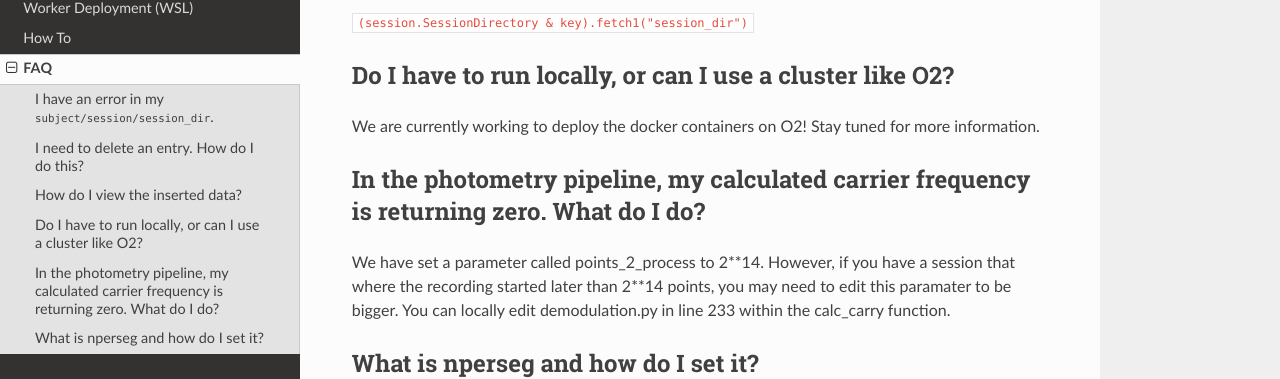
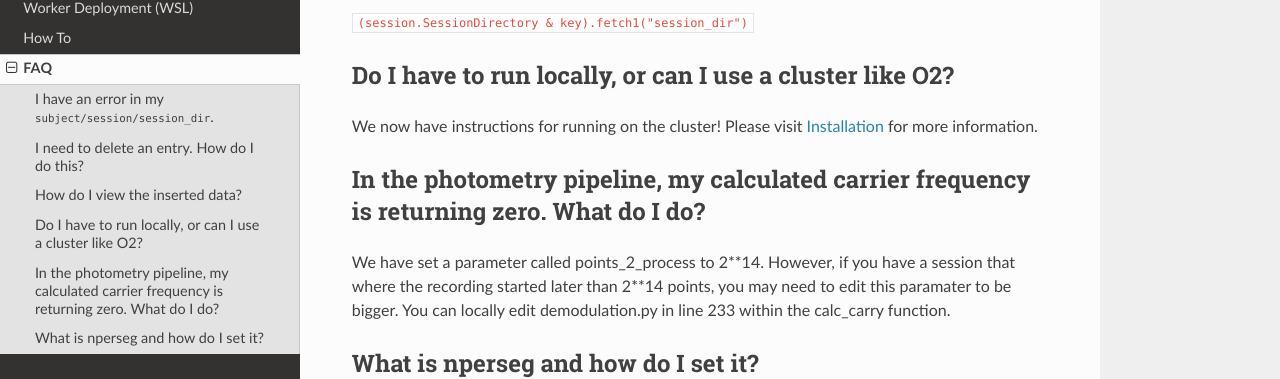
Before and after one commit to bernardosabatinilab/sabatini-datajoint-pipeline, a Sphinx documentation site: the page built from docs/source/FAQ.rst, in a window 1280 px wide and 900 px high, scrolled down 632 px. Shown: the part 141-520 px from the top of the window. Built offline with Sphinx 7.4.7 and the Read the Docs theme 2.0.0, drawn with Linux system fonts in a browser that asks for light colours.

Commit message:
fixing docs

```diff
--- a/docs/source/FAQ.rst
+++ b/docs/source/FAQ.rst
@@ -27,7 +27,7 @@ the table architecture to do this but after some practice, it'll begin to make s
 
 Do I have to run locally, or can I use a cluster like O2?
 #########################################################
-We are currently working to deploy the docker containers on O2! Stay tuned for more information.
+We now have instructions for running on the cluster! Please visit :doc:`Installation` for more information.
 
 In the photometry pipeline, my calculated carrier frequency is returning zero. What do I do?
 ############################################################################################
--- a/docs/source/Installation.rst
+++ b/docs/source/Installation.rst
@@ -120,7 +120,8 @@ O2 Configuration and Installation
    and inbox/outbox directory. Remember you have access to all the filesystems available operating on O2.
 
 8. We can now access the database via jupyter notebook on the `O2 portal <https://o2portal.rc.hms.harvard.edu/pun/sys/dashboard>`_.
-9. Once you have logged into the O2 portal, you can open the Jupyter IDE by using the following specifications. However, keep
+
+9.  Once you have logged into the O2 portal, you can open the Jupyter IDE by using the following specifications. However, keep
     in mind when you may need a GPU for certain notebooks such as DLC and Kilosort and change your partition accordingly.
 
 .. image:: ../media/O2_nb.png
```
